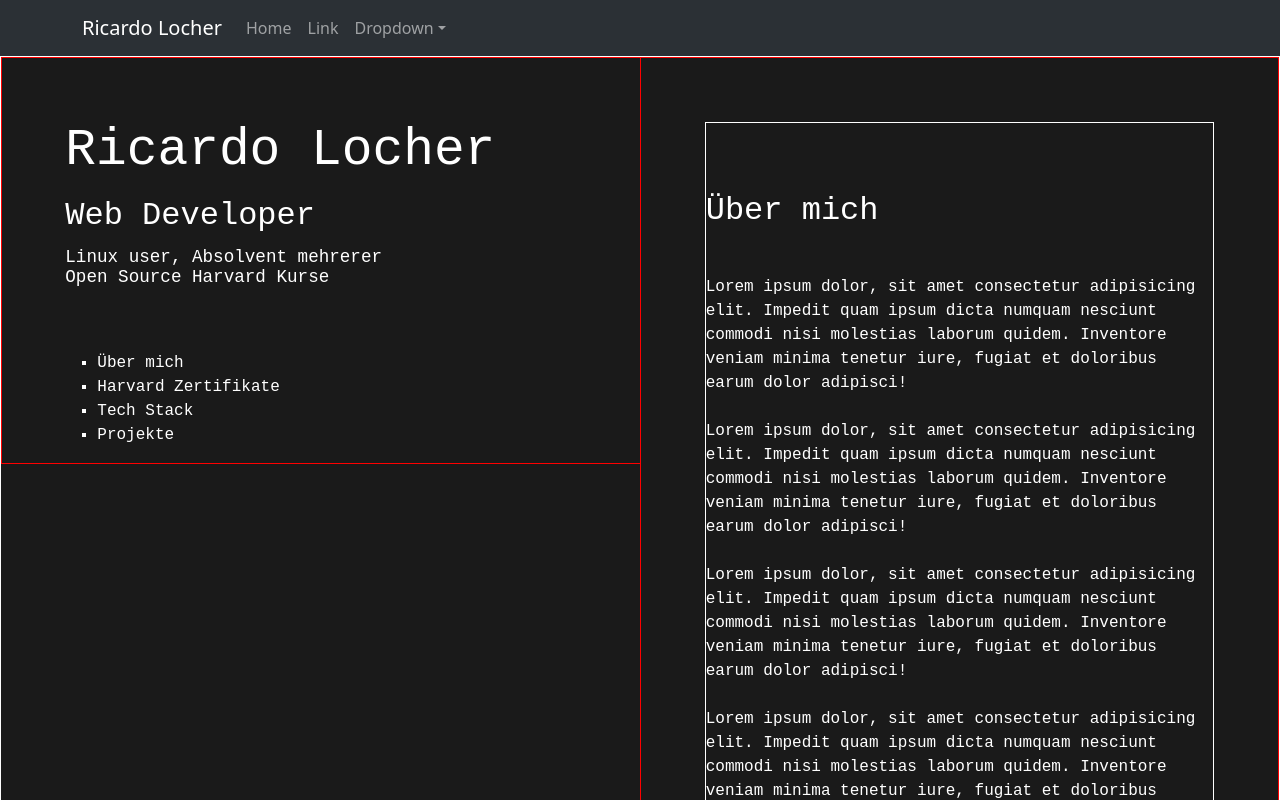
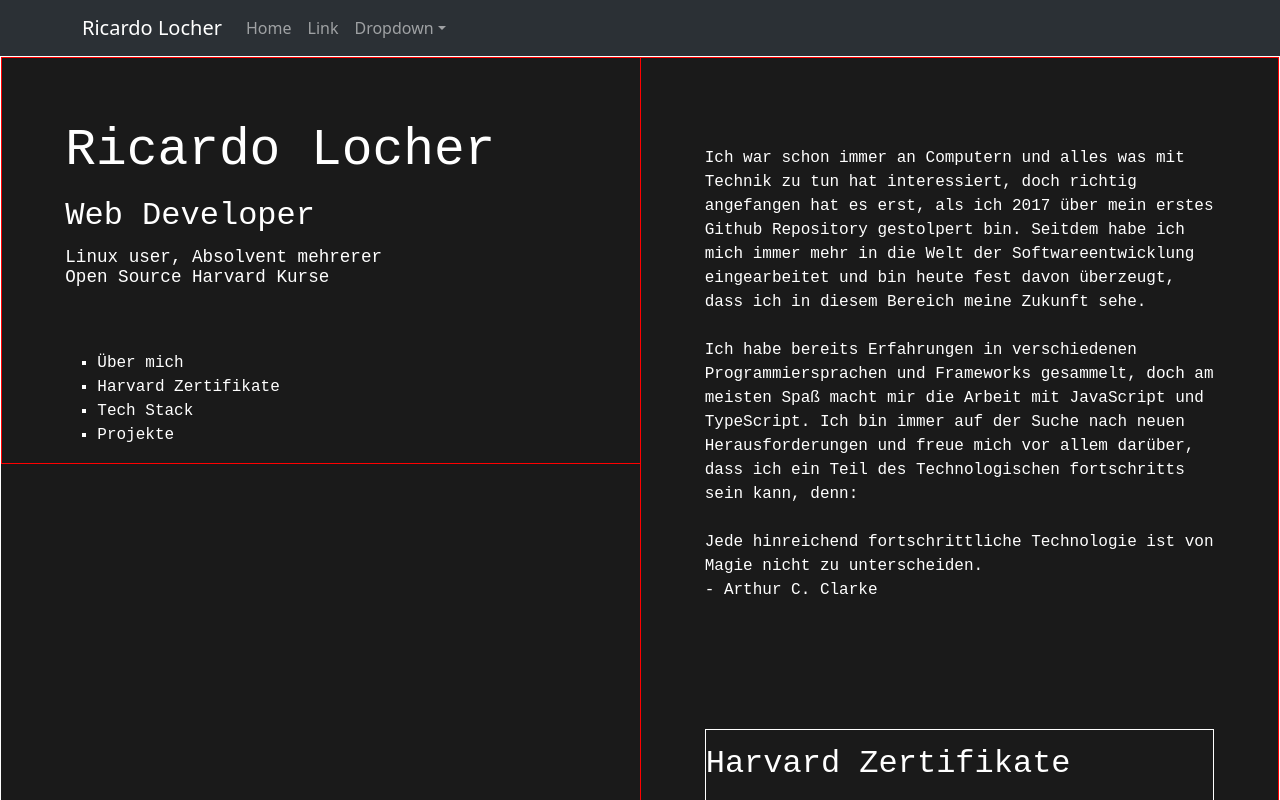
Before and after one commit to RicardoLocher/portfolio, a React (Vite) app: page / in a window 1280 px wide. Shown: the top 800 px of the page. Built offline with nearby package versions, Linux system fonts and the light colour scheme.

Commit message:
Wrote Text about me

```diff
--- a/src/components/about/about.css
+++ b/src/components/about/about.css
@@ -5,7 +5,6 @@
     margin: 25px;
     margin: 10%;
     font-family: monospace;
-    border: 1px solid #fff;
 }
 
 .aboutHeading{
--- a/src/components/about/about.tsx
+++ b/src/components/about/about.tsx
@@ -3,11 +3,21 @@ import './about.css'
 export function About() {
   return (
     <div className='aboutContainer'>
-      <span className="aboutHeading">Über mich</span>
-      <span className="aboutText"><br/>Lorem ipsum dolor, sit amet consectetur adipisicing elit. Impedit quam ipsum dicta numquam nesciunt commodi nisi molestias laborum quidem. Inventore veniam minima tenetur iure, fugiat et doloribus earum dolor adipisci!</span>
-      <span className="aboutText"><br/>Lorem ipsum dolor, sit amet consectetur adipisicing elit. Impedit quam ipsum dicta numquam nesciunt commodi nisi molestias laborum quidem. Inventore veniam minima tenetur iure, fugiat et doloribus earum dolor adipisci!</span>
-      <span className="aboutText"><br/>Lorem ipsum dolor, sit amet consectetur adipisicing elit. Impedit quam ipsum dicta numquam nesciunt commodi nisi molestias laborum quidem. Inventore veniam minima tenetur iure, fugiat et doloribus earum dolor adipisci!</span>
-      <span className="aboutText"><br/>Lorem ipsum dolor, sit amet consectetur adipisicing elit. Impedit quam ipsum dicta numquam nesciunt commodi nisi molestias laborum quidem. Inventore veniam minima tenetur iure, fugiat et doloribus earum dolor adipisci!</span>
+      <span className="aboutText"><br/>
+        Ich war schon immer an Computern und alles was mit Technik zu tun hat interessiert,
+        doch richtig angefangen hat es erst, als ich 2017 über mein erstes Github Repository gestolpert bin.
+        Seitdem habe ich mich immer mehr in die Welt der Softwareentwicklung eingearbeitet und bin heute fest davon überzeugt,
+        dass ich in diesem Bereich meine Zukunft sehe. <br/>
+        <br/>
+        Ich habe bereits Erfahrungen in verschiedenen Programmiersprachen und Frameworks gesammelt,
+        doch am meisten Spaß macht mir die Arbeit mit JavaScript und TypeScript.
+        Ich bin immer auf der Suche nach neuen Herausforderungen und freue mich vor allem darüber,
+        dass ich ein Teil des Technologischen fortschritts sein kann, denn: <br/>
+        <br/>
+      </span>
+      <span className='abutQuote'>Jede hinreichend fortschrittliche Technologie ist von Magie nicht zu unterscheiden.<br/>
+        - Arthur C. Clarke
+      </span>
     </div>
   );
 }
```
